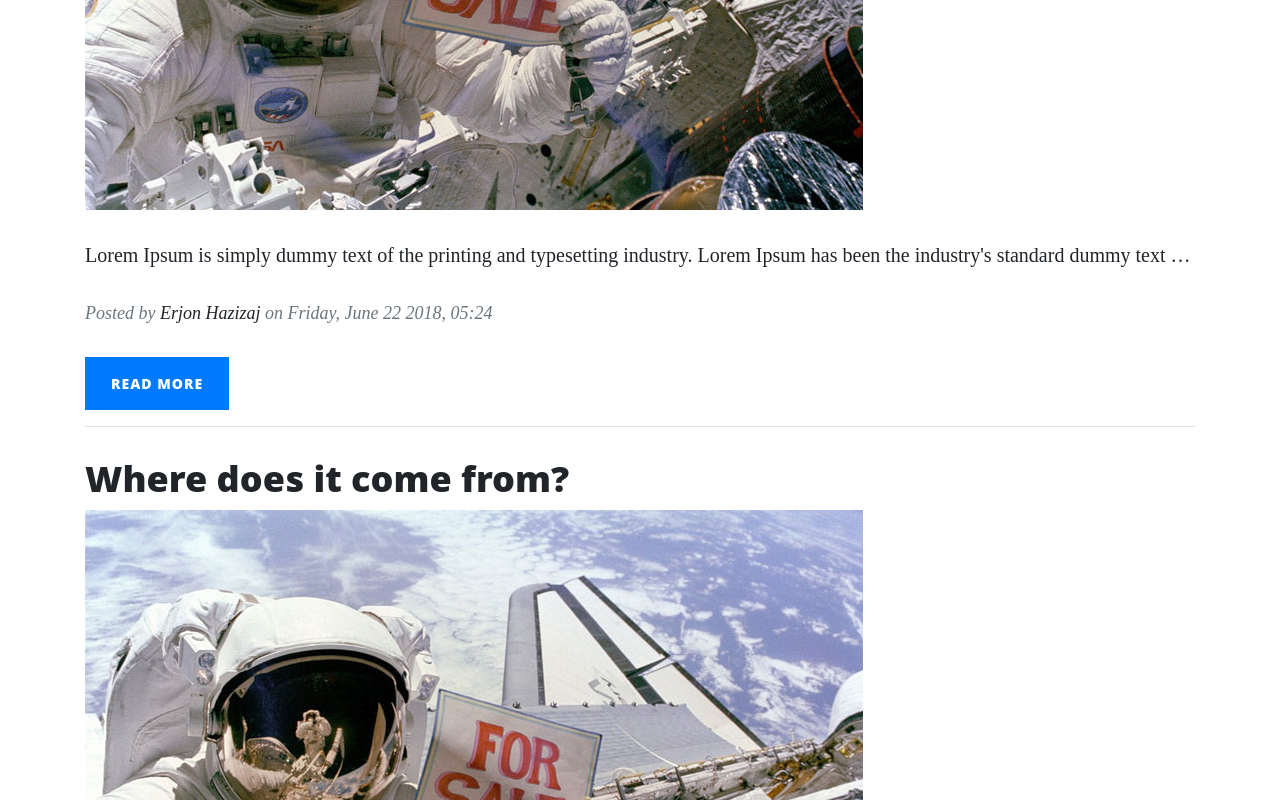
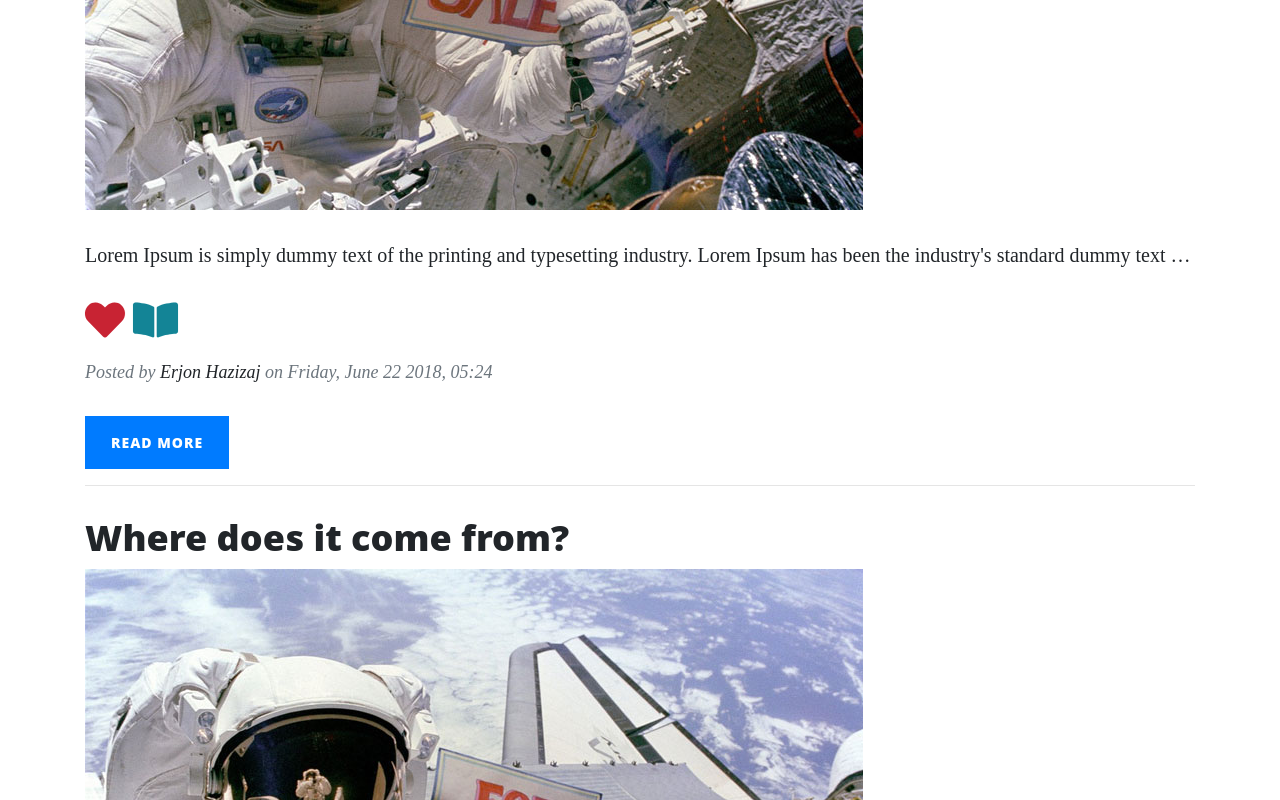
Before and after one commit to ehazizaj/angular-blog, an Angular app: page /home in a window 1280 px wide. Shown: the part 970-1770 px from the top of the page. Built offline with nearby package versions, Linux system fonts and the light colour scheme; data requests are answered from the project's data file.

Commit message:
🤘 change fav and read

```diff
--- a/angular.json
+++ b/angular.json
@@ -28,8 +28,7 @@
               "src/assets"
             ],
             "styles": [
-              "src/styles.scss",
-              "node_modules/font-awesome/css/font-awesome.css"
+              "src/styles.scss"
             ],
             "scripts": []
           },
@@ -93,8 +92,7 @@
               "src/assets"
             ],
             "styles": [
-              "src/styles.scss",
-              "node_modules/font-awesome/css/font-awesome.css"
+              "src/styles.scss"
             ],
             "scripts": []
           }
--- a/db.json
+++ b/db.json
@@ -7,8 +7,8 @@
       "body": "Lorem Ipsum is simply dummy text of the printing and typesetting industry. Lorem Ipsum has been the industry's standard dummy text ever since the 1500s, when an unknown printer took a galley of type and scrambled it to make a type specimen book. It has survived not only five centuries, but also the leap into electronic typesetting, remaining essentially unchanged. It was popularised in the 1960s with the release of Letraset sheets containing Lorem Ipsum passages, and more recently with desktop publishing software like Aldus PageMaker including versions of Lorem Ipsum.",
       "postedBy": "Erjon Hazizaj",
       "postedOn": "Fri Jun 22 2018 10:54:33 GMT+0530",
-        "read": false,
-        "favourite": false
+      "read": true,
+      "favourite": true
     },
     {
       "id": 9,
@@ -17,8 +17,8 @@
       "body": "Contrary to popular belief, Lorem Ipsum is not simply random text. It has roots in a piece of classical Latin literature from 45 BC, making it over 2000 years old. Richard McClintock, a Latin professor at Hampden-Sydney College in Virginia, looked up one of the more obscure Latin words, consectetur, from a Lorem Ipsum passage, and going through the cites of the word in classical literature, discovered the undoubtable source. Lorem Ipsum comes from sections 1.10.32 and 1.10.33 of \"de Finibus Bonorum et Malorum\" (The Extremes of Good and Evil) by Cicero, written in 45 BC. This book is a treatise on the theory of ethics, very popular during the Renaissance. The first line of Lorem Ipsum, \"Lorem ipsum dolor sit amet..\", comes from a line in section 1.10.32.\n\nThe standard chunk of Lorem Ipsum used since the 1500s is reproduced below for those interested. Sections 1.10.32 and 1.10.33 from \"de Finibus Bonorum et Malorum\" by Cicero are also reproduced in their exact original form, accompanied by English versions from the 1914 translation by H. Rackham.",
       "postedBy": "Erjon Hazizaj",
       "postedOn": "Fri Jun 22 2018 10:54:33 GMT+0530",
-        "read": false,
-        "favourite": false
+      "read": true,
+      "favourite": true
     },
     {
       "id": 10,
@@ -27,8 +27,8 @@
       "body": "It is a long established fact that a reader will be distracted by the readable content of a page when looking at its layout. The point of using Lorem Ipsum is that it has a more-or-less normal distribution of letters, as opposed to using 'Content here, content here', making it look like readable English. Many desktop publishing packages and web page editors now use Lorem Ipsum as their default model text, and a search for 'lorem ipsum' will uncover many web sites still in their infancy. Various versions have evolved over the years, sometimes by accident, sometimes on purpose (injected humour and the like).",
       "postedBy": "Erjon Hazizaj",
       "postedOn": "Fri Jun 22 2018 10:54:33 GMT+0530",
-        "read": false,
-        "favourite": false
+      "read": true,
+      "favourite": true
     },
     {
       "id": 11,
@@ -37,7 +37,7 @@
       "body": "There are many variations of passages of Lorem Ipsum available, but the majority have suffered alteration in some form, by injected humour, or randomised words which don't look even slightly believable. If you are going to use a passage of Lorem Ipsum, you need to be sure there isn't anything embarrassing hidden in the middle of text. All the Lorem Ipsum generators on the Internet tend to repeat predefined chunks as necessary, making this the first true generator on the Internet. It uses a dictionary of over 200 Latin words, combined with a handful of model sentence structures, to generate Lorem Ipsum which looks reasonable. The generated Lorem Ipsum is therefore always free from repetition, injected humour, or non-characteristic words etc.",
       "postedBy": "Erjon Hazizaj",
       "postedOn": "Fri Jun 22 2018 10:54:33 GMT+0530",
-        "read": false,
+      "read": true,
       "favourite": false
     },
     {
@@ -47,8 +47,8 @@
       "body": "Lorem ipsum dolor sit amet, consectetur adipiscing elit, sed do eiusmod tempor incididunt ut labore et dolore magna aliqua. Ut enim ad minim veniam, quis nostrud exercitation ullamco laboris nisi ut aliquip ex ea commodo consequat. Duis aute irure dolor in reprehenderit in voluptate velit esse cillum dolore eu fugiat nulla pariatur. Excepteur sint occaecat cupidatat non proident, sunt in culpa qui officia deserunt mollit anim id est laborum.",
       "postedBy": "Erjon Hazizaj",
       "postedOn": "Fri Jun 22 2018 10:54:33 GMT+0530",
-        "read": false,
-        "favourite": false
+      "read": true,
+      "favourite": true
     },
     {
       "id": 13,
@@ -58,7 +58,7 @@
       "postedBy": "Erjon Hazizaj",
       "postedOn": "Fri Jun 22 2018 10:54:33 GMT+0530",
       "read": false,
-        "favourite": false
+      "favourite": true
     },
     {
       "id": 14,
@@ -71,5 +71,4 @@
       "favourite": false
     }
   ]
-
 }
--- a/package.json
+++ b/package.json
@@ -19,9 +19,11 @@
     "@angular/platform-browser": "^9.1.7",
     "@angular/platform-browser-dynamic": "^9.1.7",
     "@angular/router": "^9.1.7",
+    "@fortawesome/angular-fontawesome": "^0.6.1",
+    "@fortawesome/fontawesome-svg-core": "^1.2.28",
+    "@fortawesome/free-solid-svg-icons": "^5.13.0",
     "@ng-bootstrap/ng-bootstrap": "^6.1.0",
     "bootstrap": "^4.5.0",
-    "font-awesome": "^4.7.0",
     "rxjs": "~6.5.4",
     "tslib": "^1.13.0",
     "zone.js": "~0.10.2"
--- a/src/app/app.module.ts
+++ b/src/app/app.module.ts
@@ -8,6 +8,7 @@ import {SharedModule} from './shared/shared.module';
 import { PostsModule } from './pages/posts/posts.module';
 import { Store } from './pages/posts/store/store';
 import { HttpClientModule } from '@angular/common/http';
+import { FontAwesomeModule } from '@fortawesome/angular-fontawesome';
 @NgModule({
   declarations: [
     AppComponent
@@ -19,7 +20,8 @@ import { HttpClientModule } from '@angular/common/http';
     SharedModule,
     PostsModule,
     BrowserModule,
-    HttpClientModule
+    HttpClientModule,
+    FontAwesomeModule
   ],
   providers: [
     HttpClientModule,
--- a/src/app/pages/posts/containers/all-posts/components/posts-list/posts-list.component.html
+++ b/src/app/pages/posts/containers/all-posts/components/posts-list/posts-list.component.html
@@ -1,7 +1,7 @@
 <div class="container">
   <div class="row">
     <div class="col-lg-12 col-md-10 mx-auto" *ngIf="posts">
-  <div class="post-preview" *ngFor="let post of posts">
+  <div class="post-preview" *ngFor="let post of posts; index as i;">
     <a [routerLink]="['/home', post.id]">
       <h2 class="post-title">
         {{post.title}}
@@ -17,11 +17,26 @@
       class="songs-list__listened"
       [class.active]="post.read">
     </div>
-
+    <ul class="list-inline">
+      <li class="list-inline-item">
+                <span>
+                 <fa-icon [icon]="faHeart" size="2x" [styles]="{'stroke': '#C82333', 'color': '#C82333'}" *ngIf="post.favourite" (click)="toggleItem(i, 'favourite')"></fa-icon>
+                 <fa-icon [icon]="faHeartBroken" size="2x" [styles]="{'stroke': '#C82333', 'color': '#C82333'}" *ngIf="!post.favourite" (click)="toggleItem(i, 'favourite')"></fa-icon>
+                </span>
+      </li>
+      <li class="list-inline-item">
+                <span>
+                 <fa-icon [icon]="faBook" size="2x" [styles]="{'stroke': '#138496', 'color': '#138496'}" *ngIf="!post.read" (click)="toggleItem(i, 'read')"></fa-icon>
+                <fa-icon [icon]="faBookOpen" size="2x" [styles]="{'stroke': '#138496', 'color': '#138496'}" *ngIf="post.read" (click)="toggleItem(i, 'read')"></fa-icon>
+                </span>
+      </li>
+    </ul>
     <p class="post-meta">Posted by
       <a>{{post.postedBy}}</a>
       on {{post.postedOn | date: 'EEEE, MMMM d y, hh:mm'}}
+
     </p>
+
     <div class="form-group">
       <button type="button" [routerLink]="['/home', post.id]" class="btn btn-primary" id="sendMessageButton">Read More</button>
     </div>
--- a/src/app/pages/posts/containers/all-posts/components/posts-list/posts-list.component.ts
+++ b/src/app/pages/posts/containers/all-posts/components/posts-list/posts-list.component.ts
@@ -1,5 +1,6 @@
-import { Component, Input, OnInit } from '@angular/core';
+import { Component, EventEmitter, Input, Output } from '@angular/core';
 import { Post } from '../../../../models/posts';
+import { faBook, faBookOpen, faHeart, faHeartBroken } from '@fortawesome/free-solid-svg-icons';
 
 @Component({
   selector: 'app-posts-list',
@@ -7,8 +8,19 @@ import { Post } from '../../../../models/posts';
   styleUrls: ['./posts-list.component.scss']
 })
 export class PostsListComponent{
-
   @Input()
   posts: Post[];
+  @Output()
+  toggle = new EventEmitter<any>();
+  faBookOpen = faBookOpen;
+  faBook = faBook;
+  faHeart = faHeart;
+  faHeartBroken = faHeartBroken;
 
+  toggleItem(index: number, prop: string) {
+    const post = this.posts[index];
+    this.toggle.emit({
+      posts: { ...post, [prop]: !post[prop] }
+    });
+  }
 }
--- a/src/app/pages/posts/containers/all-posts/containers/all-posts.component.html
+++ b/src/app/pages/posts/containers/all-posts/containers/all-posts.component.html
@@ -13,4 +13,4 @@
   </div>
 </header>
 
-<app-posts-list [posts]="allPosts$ | async"></app-posts-list>
+<app-posts-list [posts]="allPosts$ | async" (toggle)="onToggle($event)"></app-posts-list>
--- a/src/app/pages/posts/containers/all-posts/containers/all-posts.component.ts
+++ b/src/app/pages/posts/containers/all-posts/containers/all-posts.component.ts
@@ -21,6 +21,10 @@ export class AllPostsComponent implements OnInit, OnDestroy {
     this.subscription = this.postsService.posts$.subscribe();
   }
 
+  onToggle(event) {
+     this.postsService.toggle(event);
+  }
+
   ngOnDestroy() {
     this.subscription.unsubscribe();
   }
--- a/src/app/pages/posts/posts.module.ts
+++ b/src/app/pages/posts/posts.module.ts
@@ -8,6 +8,7 @@ import { PostsListComponent } from './containers/all-posts/components/posts-list
 import { API_TOKEN } from '../../token';
 import { PostsComponent } from './containers/posts/posts.component';
 import { PostPresenterComponent } from './containers/post-single/components/post-presenter/post-presenter.component';
+import { FontAwesomeModule } from '@fortawesome/angular-fontawesome';
 
 
 const routes: Routes = [
@@ -35,7 +36,8 @@ const routes: Routes = [
   ],
   imports: [
     RouterModule.forChild(routes),
-    CommonModule
+    CommonModule,
+    FontAwesomeModule
   ],
   providers: [
     { provide: API_TOKEN, useValue: 'http://localhost:3000/posts' }
--- a/src/app/pages/posts/store/store.ts
+++ b/src/app/pages/posts/store/store.ts
@@ -1,5 +1,5 @@
 import { BehaviorSubject, Observable } from 'rxjs';
-import { map, pluck } from 'rxjs/operators';
+import { map, pluck, tap } from 'rxjs/operators';
 
 export interface State {
   [key: string]: any;
@@ -13,7 +13,7 @@ export class Store {
     return this.store.value;
   }
 
-  private store = new BehaviorSubject<State>(initialState);
+  private store = new BehaviorSubject<any>(initialState);
   private store$ = this.store.asObservable();
 
   private static mapToArray<T>(mapObj: Map<string, T>): T[] {
@@ -23,6 +23,7 @@ export class Store {
     }
     return arr;
   }
+
 
   private static arrayToMap<T>(arr: T[], key: string = 'id'): Map<string, T> {
     const newMap = new Map<string, T>();
@@ -47,11 +48,18 @@ export class Store {
   }
 
   set(name: string, state: any, key?: string) {
-    const newState = Array.isArray(state) ? Store.arrayToMap(state, key) : state;
-    this.store.next({
-      ...this.value,
-      [name]: newState
-    });
+    if (state.posts instanceof Map) {
+      this.store.next({
+        ...this.value,
+        [name]: state.posts
+      });
+    } else {
+      const newState = Array.isArray(state) ? Store.arrayToMap(state, key) : state;
+      this.store.next({
+        ...this.value,
+        [name]: newState
+      });
+    }
   }
 
 }
```
Also changed, not shown: src/app/layout/components/footer/footer.component.html (+6 -14 lines), src/app/pages/posts/service/posts.service.ts (+20 -26 lines), 1 other file (tests, documents, lock files or other folders). Lines whose indentation alone changed are shown as unchanged.
